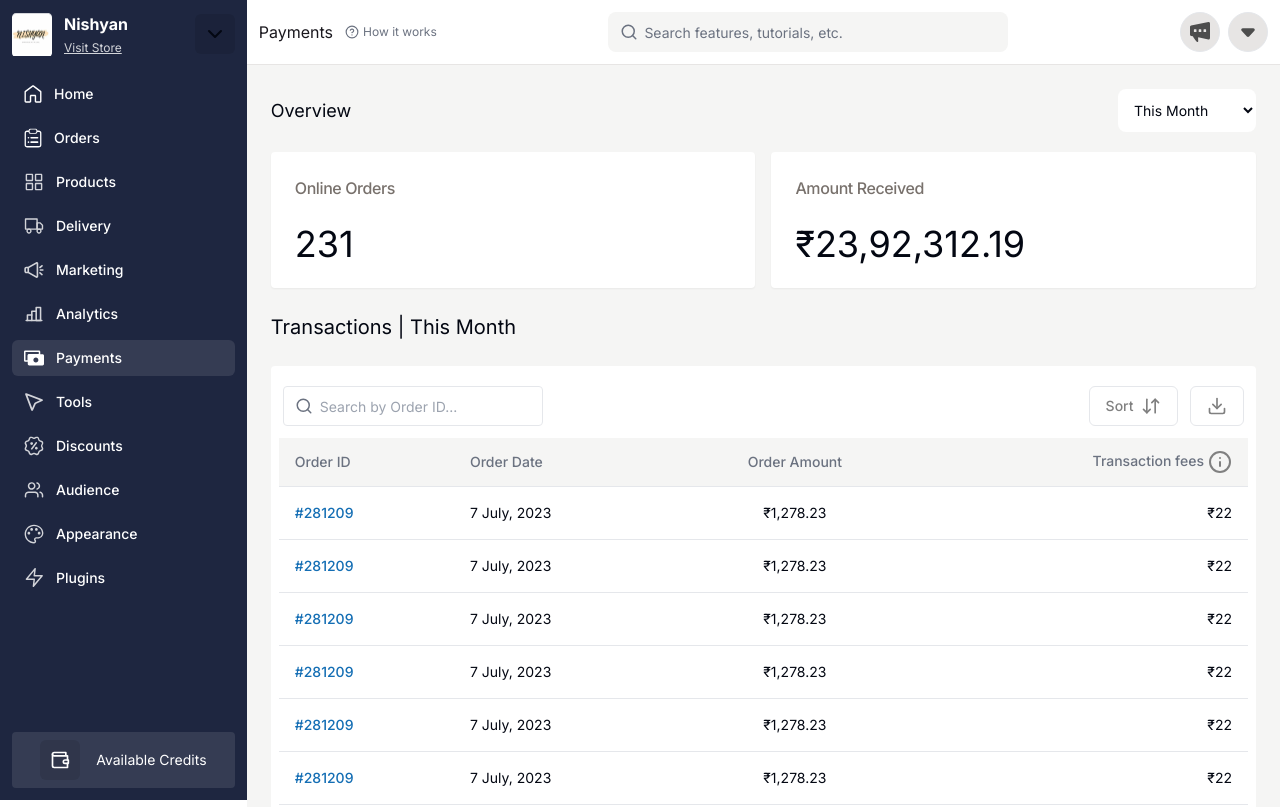
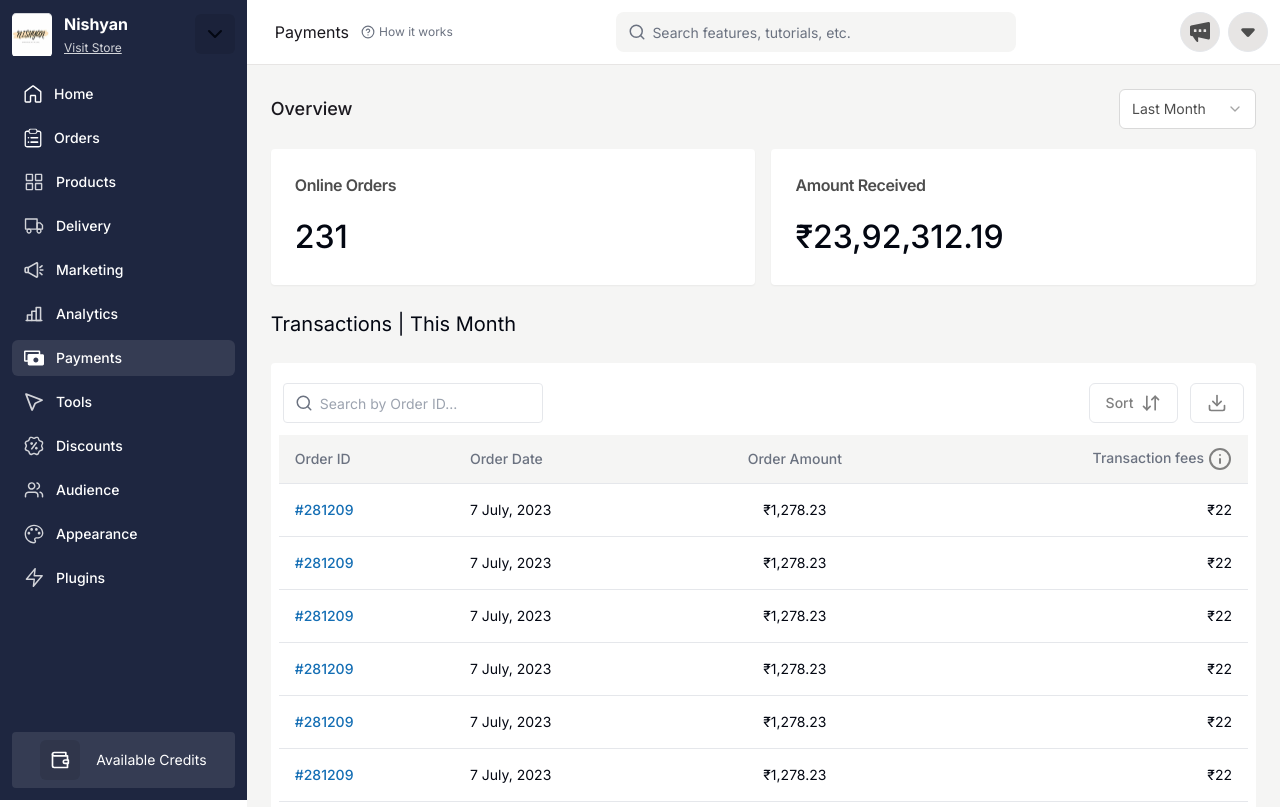
Before and after one commit to Anchit1909/dukaan-dashboard, a Next.js app: page / in a window 1280 px wide. Shown: the top 807 px of the page. Built offline with nearby package versions, Linux system fonts and the light colour scheme.

Commit message:
Minor design changes in Overview Section

```diff
--- a/src/components/Navigation/Header.tsx
+++ b/src/components/Navigation/Header.tsx
@@ -6,7 +6,7 @@ export const Header = () => {
   return (
     <div className="flex flex-row items-center justify-between border-b border-b-stone-200 bg-white p-3">
       <div className="flex flex-row items-center gap-3">
-        <p className="text-[#1A181E]">Payments</p>
+        <p className="pl-4 text-[#1A181E]">Payments</p>
         <div className="flex flex-row items-center gap-1">
           <HelpCircle size="14px" className="text-muted-foreground" />
           <p className="text-xs text-muted-foreground">How it works</p>
--- a/src/components/Overview/Overview.tsx
+++ b/src/components/Overview/Overview.tsx
@@ -1,36 +1,52 @@
 import { Card, CardContent, CardHeader, CardTitle } from "@/components/ui/card";
 import { overviewValues as values } from "@/data/Data";
+import {
+  Select,
+  SelectContent,
+  SelectGroup,
+  SelectItem,
+  SelectLabel,
+  SelectTrigger,
+  SelectValue,
+} from "../ui/select";
 
 export const Overview = () => {
   return (
     <div className="max-w-screen-2xl p-6">
       <div className="mb-5 flex flex-row items-center justify-between">
-        <h2 className="text-lg">Overview</h2>
-        <select className="rounded-lg border border-none border-gray-300 bg-white px-3 py-3 text-sm">
-          <option>This Month</option>
-          <option>Last Month</option>
-          <option>Last 3 Months</option>
-        </select>
+        <h2 className="text-lg font-medium text-[#1A181E]">Overview</h2>
+        <Select>
+          <SelectTrigger className="w-[137px] border-[#D9D9D9] text-sm text-[#4D4D4D]">
+            <SelectValue placeholder="Last Month" />
+          </SelectTrigger>
+          <SelectContent>
+            <SelectGroup>
+              <SelectItem value="LastMonth">Last Month</SelectItem>
+              <SelectItem value="ThisMonth">This Month</SelectItem>
+              <SelectItem value="Last3Months">Last 3 Months</SelectItem>
+            </SelectGroup>
+          </SelectContent>
+        </Select>
       </div>
       <div className="flex flex-row items-center justify-center gap-4">
-        <Card className="h-[140px] w-full rounded border-none bg-white sm:h-full">
+        <Card className="h-[140px] w-full -space-y-2 rounded border-none bg-white sm:h-full">
           <CardHeader>
-            <CardTitle className="text-md font-medium text-stone-500 antialiased">
+            <CardTitle className="text-base text-[#4D4D4D] antialiased">
               Online Orders
             </CardTitle>
           </CardHeader>
           <CardContent>
-            <p className="text-4xl">{values.orders}</p>
+            <p className="text-[32px] font-medium">{values.orders}</p>
           </CardContent>
         </Card>
-        <Card className="h-[140px] w-full rounded border-none bg-white sm:h-full">
+        <Card className="h-[140px] w-full -space-y-2 rounded border-none bg-white sm:h-full">
           <CardHeader>
-            <CardTitle className="text-md font-medium text-stone-500 antialiased">
+            <CardTitle className="text-base text-[#4D4D4D] antialiased">
               Amount Received
             </CardTitle>
           </CardHeader>
           <CardContent>
-            <p className="text-4xl">{values.amount}</p>
+            <p className="text-[32px] font-medium">{values.amount}</p>
           </CardContent>
         </Card>
       </div>
```
